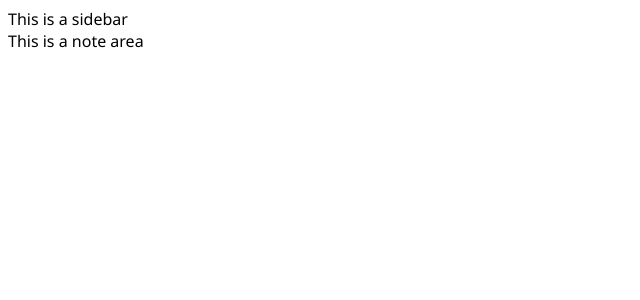
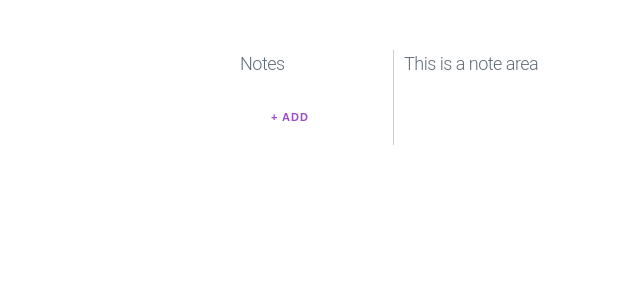
Before and after one commit to hiquest/zenotes, a Vue app: page / in a window 1280 px wide. Shown: the top 300 px of the page, without its empty margins (0-640 px from the left). Built offline with nearby package versions, Linux system fonts and the light colour scheme.

Commit message:
Auto-watch

```diff
--- a/src/js/App.vue
+++ b/src/js/App.vue
@@ -1,7 +1,11 @@
 <template lang='pug'>
   .notes
-    .sidebar This is a sidebar
-    .note-area This is a note area
+    .row
+      .column.column-20.sidebar
+        h5 Notes
+        button.button.button-clear + Add
+      .column.column-80.note-area
+        h5 This is a note area
 </template>
 
 <script>
@@ -9,3 +13,14 @@ export default {
 
 }
 </script>
+
+<style>
+.notes {
+  width: 800px;
+  margin: 50px auto;
+}
+
+.sidebar {
+  border-right: 1px solid #ccc;
+}
+</style>
--- a/src/js/index.js
+++ b/src/js/index.js
@@ -1,4 +1,6 @@
 require("../manifest.json");
+require("normalize.css");
+require("milligram");
 
 import Vue from 'vue';
 import App from './App.vue';
--- a/src/tab.html
+++ b/src/tab.html
@@ -2,12 +2,6 @@
 <html>
   <head>
     <title>New Tab | Cozy Notes</title>
-    <style>
-      body {
-        font-family: "Segoe UI", "Lucida Grande", Tahoma, sans-serif;
-        font-size: 100%;
-      }
-    </style>
   </head>
   <body>
 
--- a/webpack.config.js
+++ b/webpack.config.js
@@ -26,6 +26,10 @@ const config = {
       {
         test: /\.(json)$/,
         use: 'file-loader?name=[name].[ext]'
+      },
+      {
+        test: /\.css$/,
+        use: [ 'style-loader', 'css-loader' ]
       }
     ]
   },
```
Also changed, not shown: package.json (+6 -2 lines), 1 other file (tests, documents, lock files or other folders).
